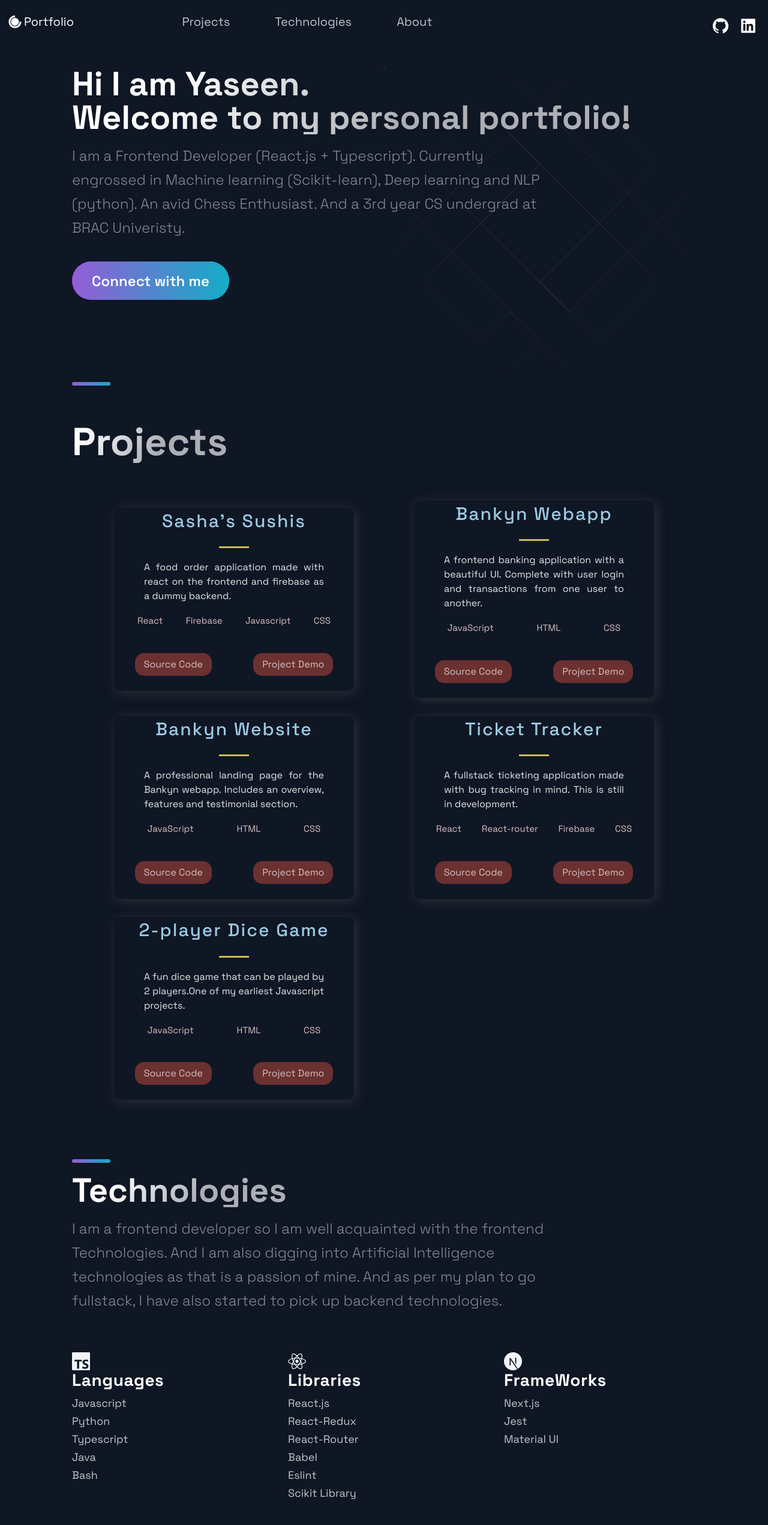
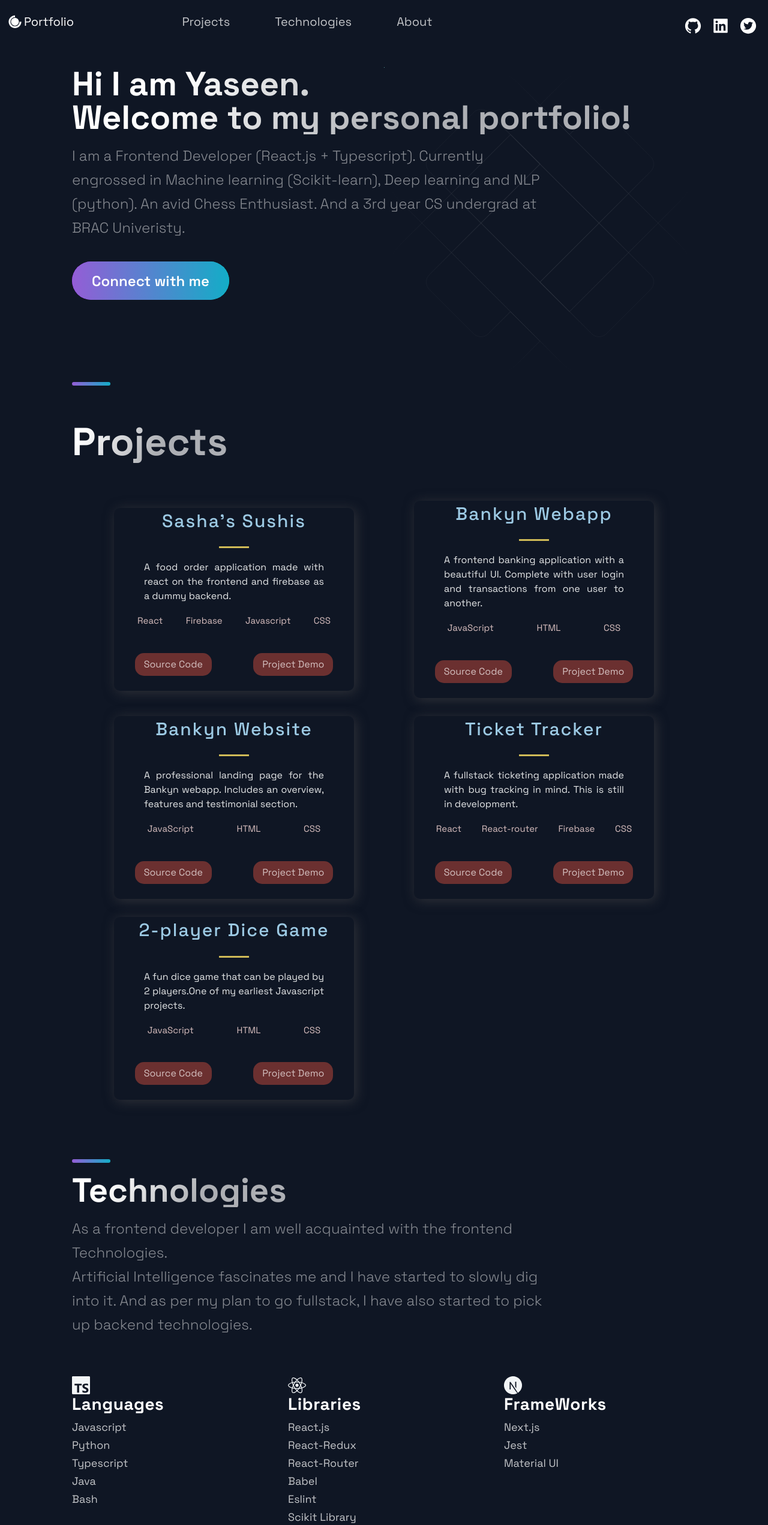
Before and after one commit to paradus-hex/personal-portfolio, a Next.js app: page / in a window 1280 px wide. Shown: the top 2543 px of the page at 60% size. Built offline with nearby package versions, Linux system fonts and the light colour scheme.

Commit message:
Added Twitter Link and Elaborated technolgies

```diff
--- a/src/components/Footer/Footer.js
+++ b/src/components/Footer/Footer.js
@@ -1,5 +1,9 @@
 import React from "react";
-import { AiFillGithub, AiFillInstagram, AiFillLinkedin } from "react-icons/ai";
+import {
+  AiFillGithub,
+  AiFillTwitterCircle,
+  AiFillLinkedin,
+} from "react-icons/ai";
 
 import { SocialIcons } from "../Header/HeaderStyles";
 import {
@@ -39,9 +43,9 @@ const Footer = () => {
         <SocialIcons href="https://www.linkedin.com/in/yaseen-nur-845a87218/">
           <AiFillLinkedin size="3rem"></AiFillLinkedin>
         </SocialIcons>
-        {/* <SocialIcons href="https://github.com">
-          <AiFillInstagram size="3rem"></AiFillInstagram>
-        </SocialIcons> */}
+        <SocialIcons href="https://twitter.com/hex_paradus">
+          <AiFillTwitterCircle size="3rem"></AiFillTwitterCircle>
+        </SocialIcons>
       </SocialContainer>
     </FooterWrapper>
   );
--- a/src/components/Header/Header.js
+++ b/src/components/Header/Header.js
@@ -1,6 +1,10 @@
 import Link from "next/link";
 import React from "react";
-import { AiFillGithub, AiFillInstagram, AiFillLinkedin } from "react-icons/ai";
+import {
+  AiFillGithub,
+  AiFillTwitterCircle,
+  AiFillLinkedin,
+} from "react-icons/ai";
 import { DiCssdeck } from "react-icons/di";
 
 import {
@@ -53,9 +57,9 @@ const Header = () => (
       <SocialIcons href="https://www.linkedin.com/in/yaseen-nur-845a87218/">
         <AiFillLinkedin size="3rem"></AiFillLinkedin>
       </SocialIcons>
-      {/* <SocialIcons href="https://github.com">
-        <AiFillInstagram size="3rem"></AiFillInstagram>
-      </SocialIcons> */}
+      <SocialIcons href="https://twitter.com/hex_paradus">
+        <AiFillTwitterCircle size="3rem"></AiFillTwitterCircle>
+      </SocialIcons>
     </Div3>
   </Container>
 );
--- a/src/components/Technologies/Technologies.js
+++ b/src/components/Technologies/Technologies.js
@@ -35,10 +35,11 @@ const Technologies = () => (
     <br />
     <SectionTitle>Technologies</SectionTitle>
     <SectionText>
-      I am a frontend developer so I am well acquainted with the frontend
-      Technologies. And I am also digging into Artificial Intelligence
-      technologies as that is a passion of mine. And as per my plan to go
-      fullstack, I have also started to pick up backend technologies.
+      As a frontend developer I am well acquainted with the frontend
+      Technologies.
+      <br /> Artificial Intelligence fascinates me and I have started to slowly
+      dig into it. And as per my plan to go fullstack, I have also started to
+      pick up backend technologies.
     </SectionText>
     <List>
       <ListItem>
@@ -69,6 +70,9 @@ const Technologies = () => (
             <br /> Babel
             <br /> Eslint
             <br /> Scikit Library
+            <br /> Pandas Dataframe
+            <br /> Matplotib
+            <br /> Numpy
           </ListParagraph>
         </ListContainer>
       </ListItem>
```
